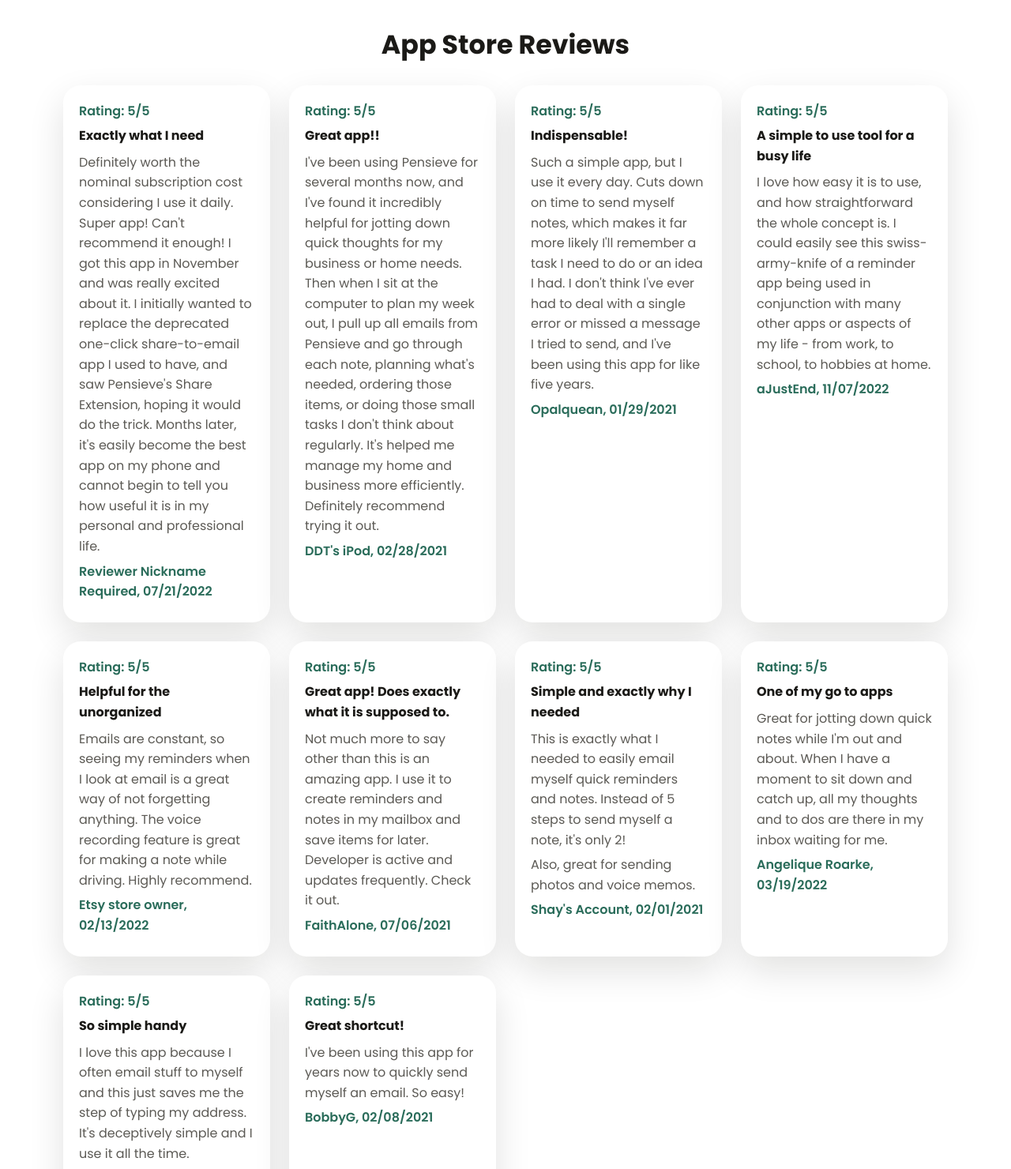
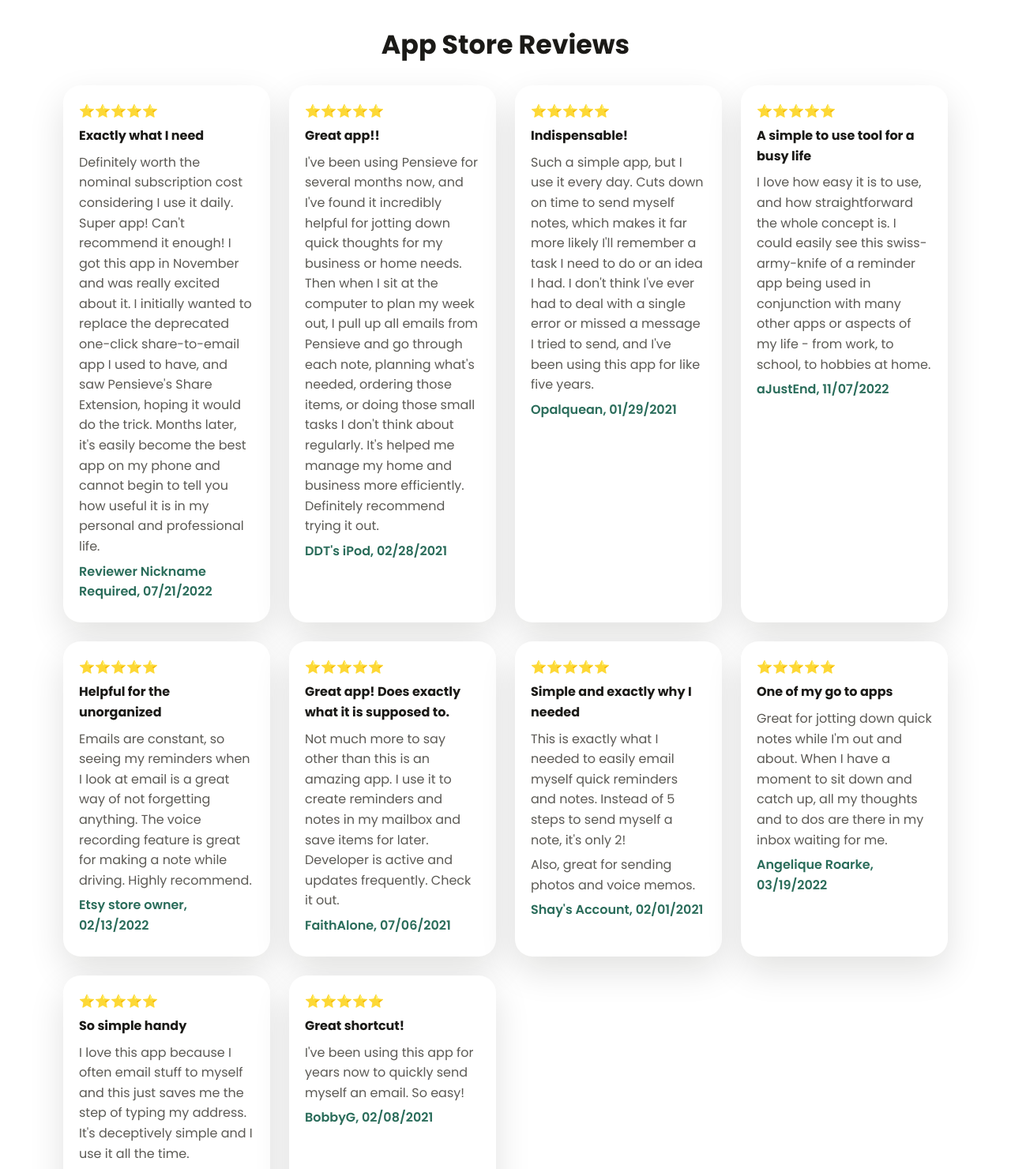
Before and after one commit to joshuabeeler/pensieve-squarespace, a plain HTML site: page site/reviews.html in a window 1280 px wide. Shown: the part 920-2400 px from the top of the page at 79% size. Drawn offline with Linux system fonts and the light colour scheme.

Commit message:
Use 5 star emojis for reviews

```diff
--- a/site/reviews.html
+++ b/site/reviews.html
@@ -79,62 +79,62 @@
           <h2 class="section-title">App Store Reviews</h2>
           <div class="review-grid">
             <div class="info-card">
-              <p class="meta">Rating: 5/5</p>
+              <p class="meta">⭐⭐⭐⭐⭐</p>
               <h4>Exactly what I need</h4>
               <p>Definitely worth the nominal subscription cost considering I use it daily. Super app! Can't recommend it enough! I got this app in November and was really excited about it. I initially wanted to replace the deprecated one-click share-to-email app I used to have, and saw Pensieve's Share Extension, hoping it would do the trick. Months later, it's easily become the best app on my phone and cannot begin to tell you how useful it is in my personal and professional life.</p>
               <p class="meta">Reviewer Nickname Required, 07/21/2022</p>
             </div>
             <div class="info-card">
-              <p class="meta">Rating: 5/5</p>
+              <p class="meta">⭐⭐⭐⭐⭐</p>
               <h4>Great app!!</h4>
               <p>I've been using Pensieve for several months now, and I've found it incredibly helpful for jotting down quick thoughts for my business or home needs. Then when I sit at the computer to plan my week out, I pull up all emails from Pensieve and go through each note, planning what's needed, ordering those items, or doing those small tasks I don't think about regularly. It's helped me manage my home and business more efficiently. Definitely recommend trying it out.</p>
               <p class="meta">DDT's iPod, 02/28/2021</p>
             </div>
             <div class="info-card">
-              <p class="meta">Rating: 5/5</p>
+              <p class="meta">⭐⭐⭐⭐⭐</p>
               <h4>Indispensable!</h4>
               <p>Such a simple app, but I use it every day. Cuts down on time to send myself notes, which makes it far more likely I'll remember a task I need to do or an idea I had. I don't think I've ever had to deal with a single error or missed a message I tried to send, and I've been using this app for like five years.</p>
               <p class="meta">Opalquean, 01/29/2021</p>
             </div>
             <div class="info-card">
-              <p class="meta">Rating: 5/5</p>
+              <p class="meta">⭐⭐⭐⭐⭐</p>
               <h4>A simple to use tool for a busy life</h4>
               <p>I love how easy it is to use, and how straightforward the whole concept is. I could easily see this swiss-army-knife of a reminder app being used in conjunction with many other apps or aspects of my life - from work, to school, to hobbies at home.</p>
               <p class="meta">aJustEnd, 11/07/2022</p>
             </div>
             <div class="info-card">
-              <p class="meta">Rating: 5/5</p>
+              <p class="meta">⭐⭐⭐⭐⭐</p>
               <h4>Helpful for the unorganized</h4>
               <p>Emails are constant, so seeing my reminders when I look at email is a great way of not forgetting anything. The voice recording feature is great for making a note while driving. Highly recommend.</p>
               <p class="meta">Etsy store owner, 02/13/2022</p>
             </div>
             <div class="info-card">
-              <p class="meta">Rating: 5/5</p>
+              <p class="meta">⭐⭐⭐⭐⭐</p>
               <h4>Great app! Does exactly what it is supposed to.</h4>
               <p>Not much more to say other than this is an amazing app. I use it to create reminders and notes in my mailbox and save items for later. Developer is active and updates frequently. Check it out.</p>
               <p class="meta">FaithAlone, 07/06/2021</p>
             </div>
             <div class="info-card">
-              <p class="meta">Rating: 5/5</p>
+              <p class="meta">⭐⭐⭐⭐⭐</p>
               <h4>Simple and exactly why I needed</h4>
               <p>This is exactly what I needed to easily email myself quick reminders and notes. Instead of 5 steps to send myself a note, it's only 2!</p>
               <p>Also, great for sending photos and voice memos.</p>
               <p class="meta">Shay's Account, 02/01/2021</p>
             </div>
             <div class="info-card">
-              <p class="meta">Rating: 5/5</p>
+              <p class="meta">⭐⭐⭐⭐⭐</p>
               <h4>One of my go to apps</h4>
               <p>Great for jotting down quick notes while I'm out and about. When I have a moment to sit down and catch up, all my thoughts and to dos are there in my inbox waiting for me.</p>
               <p class="meta">Angelique Roarke, 03/19/2022</p>
             </div>
             <div class="info-card">
-              <p class="meta">Rating: 5/5</p>
+              <p class="meta">⭐⭐⭐⭐⭐</p>
               <h4>So simple handy</h4>
               <p>I love this app because I often email stuff to myself and this just saves me the step of typing my address. It's deceptively simple and I use it all the time.</p>
               <p class="meta">yeoldebrian, 04/12/2020</p>
             </div>
             <div class="info-card">
-              <p class="meta">Rating: 5/5</p>
+              <p class="meta">⭐⭐⭐⭐⭐</p>
               <h4>Great shortcut!</h4>
               <p>I've been using this app for years now to quickly send myself an email. So easy!</p>
               <p class="meta">BobbyG, 02/08/2021</p>
```
